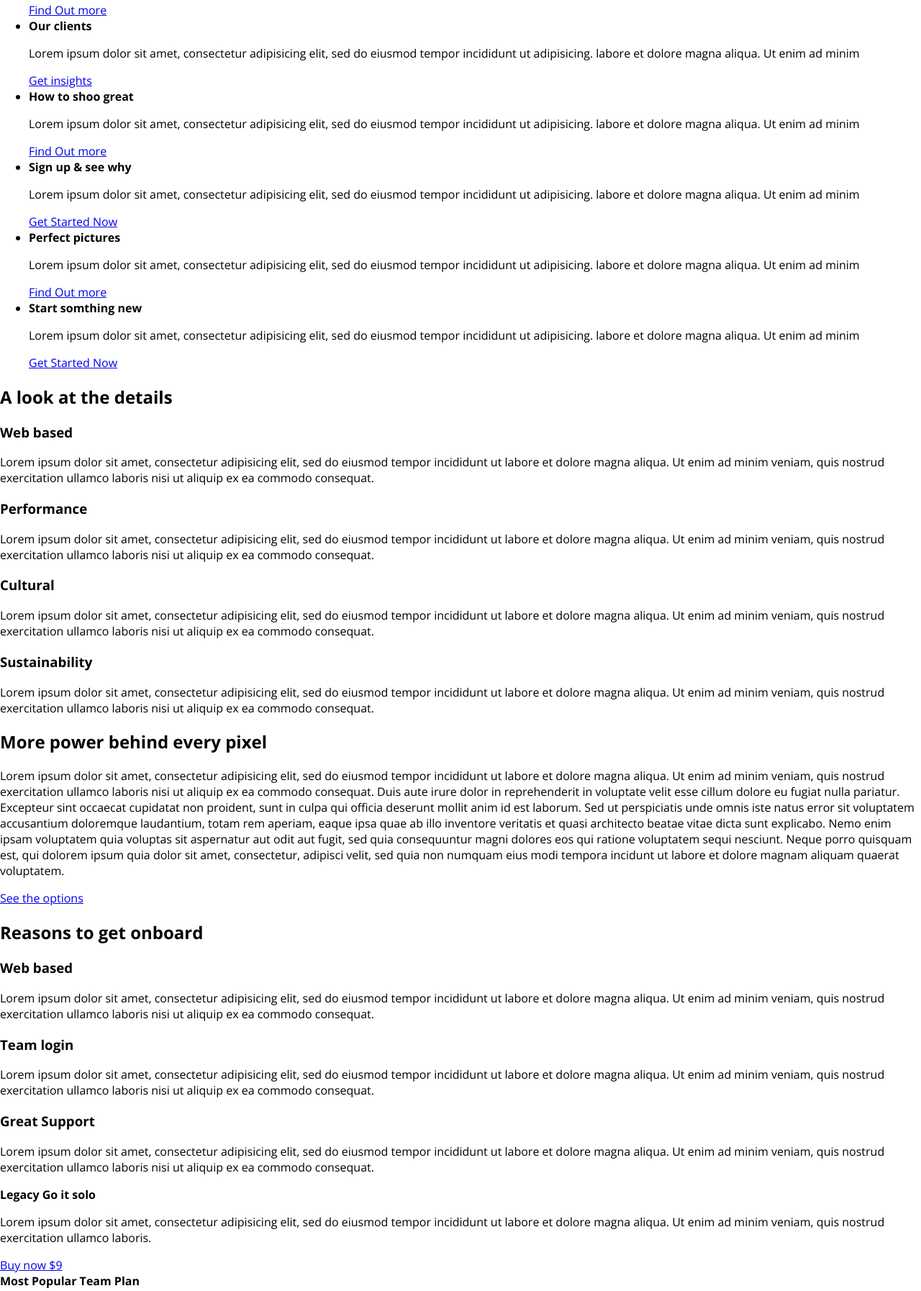
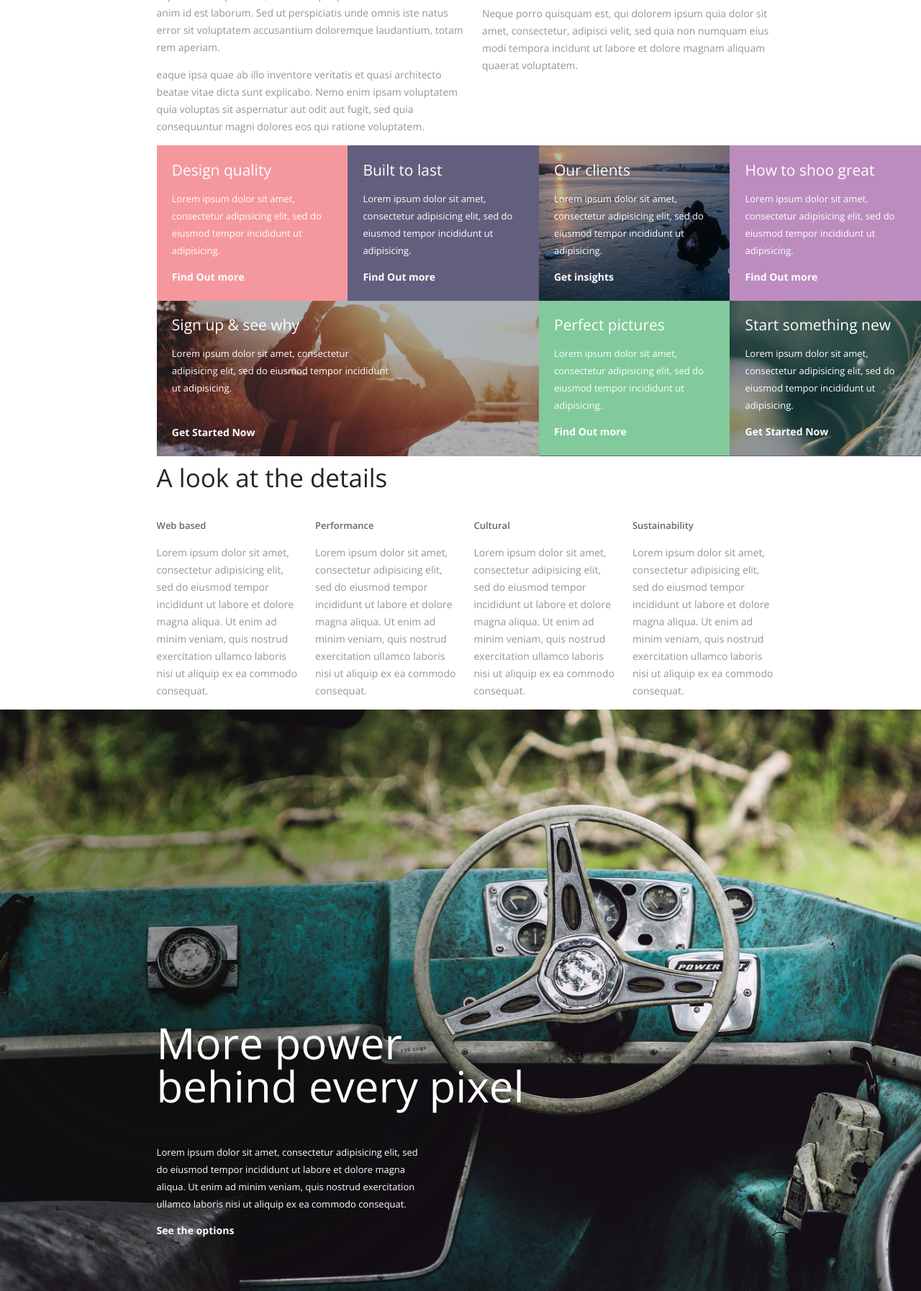
Before and after one commit to Verta-master/Landing-Take, a plain HTML site: page index.html in a window 1280 px wide. Shown: the part 676-2470 px from the top of the page at 72% size. Drawn offline with nearby package versions, Linux system fonts and the light colour scheme.

Commit message:
CSS-styles
CSS-styles provided

```diff
--- a/css/style.css
+++ b/css/style.css
@@ -1,3 +1,318 @@
 body {
     font-family: "Open Sans", "Arial", sans-serif;
+    font-size: 14px;
+    line-height: 24px;
+    font-weight: normal;
+    color: #959595;
 }
+
+.header-main {
+    background: #f49ca5 url(../img/background-header.jpg) no-repeat center;
+    background-size: cover;
+    color: #ffffff;
+    padding-left: 17%;
+    padding-bottom: 6.7%;
+    padding-top: 2%;
+    position: relative;
+}
+
+.header-main::after {
+    content: "";
+    background-image: url(../img/phone.png);
+    background-repeat: no-repeat;
+    background-size: contain;
+    position: absolute;
+    top: 20%;
+    left: 55%;
+    display: block;
+    width: 30%;
+    height: 948px;
+}
+
+.header-main img {
+    margin-bottom: 6.3%;
+}
+
+.header-main h1,
+.block-power h2 {
+    font-size: 60px;
+    font-weight: 300;
+    color: #ffffff;
+}
+
+.header-main p,
+.block-power p {
+    font-size: 13px;
+    font-weight: 300;
+    width: 35%;
+    color: #ffffff;
+}
+
+.block-white {
+    padding-left: 17%;
+}
+
+.block-up,
+.block-down {
+    padding-right: 17%;
+}
+
+.block-up h2,
+.block-down h2 {
+    color: #222626;
+    font-size: 35px;
+    line-height: 24px;
+    font-weight: 300;
+    margin-top: 2%;
+}
+
+.clearfix:after {
+    display: table;
+    content: "";
+    clear: both;
+}
+
+.block-up-left {
+    float: left;
+    width: 48.7%;
+}
+
+.block-up-right {
+    float: right;
+    width: 48.7%;
+    margin-top: 11%;
+}
+
+.block-color {
+    list-style-type: none;
+    margin: 0;
+    padding: 0;
+    background: #615f7d;
+    color: #ffffff;
+}
+
+.block-name {
+    font-size: 150%;
+    font-weight: 300;
+}
+
+.block-color p {
+    font-size: 13px;
+    font-weight: normal;
+}
+
+.block-color a,
+.block-power a {
+    font-size: 14px;
+    font-weight: bold;
+    line-height: 24px;
+    color: #ffffff;
+    text-decoration: none;
+}
+
+.block-color li {
+    float: left;
+    width: 21%;
+    padding: 2%;
+    height: 50%;
+}
+
+.block-pink {
+    background-color: #f5989d;
+}
+
+.block-sea {
+    background-image: url(../img/box-2.jpg);
+    background-repeat: no-repeat;
+    background-size: cover;
+}
+
+.block-magenta {
+    background-color: #bd8cbf;
+}
+
+.block-mint {
+    background-color: #82ca9c;
+}
+
+.block-last {
+    background-image: url(../img/box-1.jpg);
+    background-repeat: no-repeat;
+    background-size: cover;
+}
+
+.block-color li:nth-of-type(5) {
+    width: 46%;
+}
+
+.block-double {
+    background-image: url(../img/box-3.jpg);
+    background-repeat: no-repeat;
+    background-size: cover;
+}
+
+.block-double p {
+    width: 62.5%;
+    margin-bottom: 7.7%;
+}
+
+.block-quarter h3 {
+    font-size: 13px;
+    font-weight: 600;
+    color: #67676d;
+}
+
+.block-quarter {
+    float: left;
+    width: 22.5%;
+    padding-right: 2.5%;
+}
+
+.block-power {
+    background-color: #b788b9;
+    background-image: url(../img/background-auto.jpg);
+    background-repeat: no-repeat;
+    background-size: cover;
+    padding-left: 17%;
+    padding-bottom: 6.7%;
+    padding-top: 30%;
+    margin: 0;
+}
+
+.block-power h2 {
+    width: 50%;
+    line-height: 60px;
+}
+
+.block-reason {
+    background-color: #82ca9c;
+    padding-left: 17%;
+    padding-right: 17%;
+    margin: 0;
+    color: #ffffff;
+}
+
+.block-reason h2 {
+    font-size: 35px;
+    font-weight: 300;
+}
+
+.block-reason h3 {
+    font-size: 13px;
+    font-weight: 600;
+}
+
+.block-third {
+    float: left;
+    width: 30.5%;
+    padding-right: 2.5%;
+}
+
+.block-buy {
+    background-color: #f6f7fa;
+    padding-left: 17%;
+    padding-right: 17%;
+}
+
+.block-buy-left {
+    float: left;
+    width: 24%;
+    padding-left: 13%;
+    padding-right: 13%;
+}
+
+.block-buy-right {
+    float: right;
+    width: 40%;
+    padding-left: 5%;
+    padding-right: 5%;
+    background-color: #ffffff;
+    box-shadow: 0 0 30px 5px #9a9a9a;
+}
+
+.block-buy-name {
+    display: block;
+    font-size: 30px;
+    line-height: 40px;
+    font-weight: 300;
+}
+
+.block-buy-label {
+    font-size: 11px;
+    line-height: 22px;
+    color: #fff;
+    font-weight: bold;
+    text-transform: uppercase;
+    padding: 6px 12px;
+    border-radius: 5px;
+}
+
+.label-left {
+    background-color: #e1e1e1;
+}
+
+.label-right {
+    background-color: #bd8cbf;
+}
+
+.block-buy a {
+    color: #fff;
+    font-size: 13px;
+    line-height: 22px;
+    font-weight: bold;
+    text-transform: uppercase;
+    background-color: #82ca9c;
+    text-decoration: none;
+    border-radius: 5px;
+    padding: 17px 25px;
+}
+
+.footer-main {
+    background-color: #192431;
+    color: #fff;
+    padding-left: 17%;
+    padding-right: 17%;
+}
+
+.footer-name {
+    font-size: 13px;
+    font-weight: 600;
+}
+
+.footer-left {
+    float: left;
+    width: 47.5%;
+    padding-right: 2.5%;
+}
+
+.footer-right {
+    float: right;
+    width: 40%;
+    padding-left: 10%;
+}
+
+.footer-column {
+    float: left;
+    width: 30%;
+}
+
+.footer-column a,
+.footer-left p {
+    text-decoration: none;
+    color: #fff;
+    font-size: 13px;
+    font-weight: normal;
+}
+
+.footer-column ul {
+    list-style-type: none;
+    margin: 0;
+    padding: 0;
+}
+
+.footer-right label {
+    display: block;
+    font-size: 12px;
+    line-height: 18px;
+    color: #57697f;
+}
--- a/index.html
+++ b/index.html
@@ -8,14 +8,14 @@
     <link rel="stylesheet" href="css/style.css">
 </head>
 <body>
-    <header>
-        <img src="../Landing-Take/img/logo.svg" alt="Logo" width="92" height="41">
+    <header class="header-main">
+        <img src="../Landing-Take/img/logo.png" alt="Logo" width="92" height="41">
         <h1>Picture perfect</h1>
         <p>Lorem ipsum dolor sit amet, consectetur adipisicing elit, sed do eiusmod tempor incididunt ut labore et dolore magna aliqua. </p>
     </header>
     <main>
         <div class="block-white">
-            <section class="block-up">
+            <section class="block-up clearfix">
                 <h2>Start something new</h2>
                 <div class="block-up-left">
                     <p>Lorem ipsum dolor sit amet, consectetur adipisicing elit, sed do eiusmod tempor incididunt ut labore et dolore magna aliqua. Ut enim ad minim veniam, quis nostrud exercitation ullamco laboris nisi ut aliquip ex ea commodo consequat.</p>
@@ -27,44 +27,44 @@
                     <p>Neque porro quisquam est, qui dolorem ipsum quia dolor sit amet, consectetur, adipisci velit, sed quia non numquam eius modi tempora incidunt ut labore et dolore magnam aliquam quaerat voluptatem.</p>
                 </div>
             </section>
-            <ul class="block-color">
-                <li>
+            <ul class="block-color clearfix">
+                <li class="block-pink">
                     <strong class="block-name">Design quality</strong>
-                    <p>Lorem ipsum dolor sit amet, consectetur adipisicing elit, sed do eiusmod tempor incididunt ut adipisicing. labore et dolore magna aliqua. Ut enim ad minim</p>
+                    <p>Lorem ipsum dolor sit amet, consectetur adipisicing elit, sed do eiusmod tempor incididunt ut adipisicing.</p>
                     <a href="#">Find Out more</a>
                 </li>
-                <li>
+                <li class="block-violet">
                     <strong class="block-name">Built to last</strong>
-                    <p>Lorem ipsum dolor sit amet, consectetur adipisicing elit, sed do eiusmod tempor incididunt ut adipisicing. labore et dolore magna aliqua. Ut enim ad minim</p>
+                    <p>Lorem ipsum dolor sit amet, consectetur adipisicing elit, sed do eiusmod tempor incididunt ut adipisicing.</p>
                     <a href="#">Find Out more</a>
                 </li>
-                <li>
+                <li class="block-sea">
                     <strong class="block-name">Our clients</strong>
-                    <p>Lorem ipsum dolor sit amet, consectetur adipisicing elit, sed do eiusmod tempor incididunt ut adipisicing. labore et dolore magna aliqua. Ut enim ad minim</p>
+                    <p>Lorem ipsum dolor sit amet, consectetur adipisicing elit, sed do eiusmod tempor incididunt ut adipisicing.</p>
                     <a href="#">Get insights </a>
                 </li>
-                <li>
+                <li class="block-magenta">
                     <strong class="block-name">How to shoo great</strong>
-                    <p>Lorem ipsum dolor sit amet, consectetur adipisicing elit, sed do eiusmod tempor incididunt ut adipisicing. labore et dolore magna aliqua. Ut enim ad minim</p>
+                    <p>Lorem ipsum dolor sit amet, consectetur adipisicing elit, sed do eiusmod tempor incididunt ut adipisicing.</p>
                     <a href="#">Find Out more</a>
                 </li>
-                <li>
+                <li class="block-double">
                     <strong class="block-name">Sign up & see why</strong>
-                    <p>Lorem ipsum dolor sit amet, consectetur adipisicing elit, sed do eiusmod tempor incididunt ut adipisicing. labore et dolore magna aliqua. Ut enim ad minim</p>
+                    <p>Lorem ipsum dolor sit amet, consectetur adipisicing elit, sed do eiusmod tempor incididunt ut adipisicing.</p>
                     <a href="#">Get Started Now</a>
                 </li>
-                <li>
+                <li class="block-mint">
                     <strong class="block-name">Perfect pictures</strong>
-                    <p>Lorem ipsum dolor sit amet, consectetur adipisicing elit, sed do eiusmod tempor incididunt ut adipisicing. labore et dolore magna aliqua. Ut enim ad minim</p>
+                    <p>Lorem ipsum dolor sit amet, consectetur adipisicing elit, sed do eiusmod tempor incididunt ut adipisicing.</p>
                     <a href="#">Find Out more</a>
                 </li>
-                <li>
-                    <strong class="block-name">Start somthing new</strong>
-                    <p>Lorem ipsum dolor sit amet, consectetur adipisicing elit, sed do eiusmod tempor incididunt ut adipisicing. labore et dolore magna aliqua. Ut enim ad minim</p>
+                <li class="block-last">
+                    <strong class="block-name">Start something new</strong>
+                    <p>Lorem ipsum dolor sit amet, consectetur adipisicing elit, sed do eiusmod tempor incididunt ut adipisicing.</p>
                     <a href="#">Get Started Now</a>
                 </li>
             </ul>
-            <section class="block-down">
+            <section class="block-down clearfix">
                 <h2>A look at the details</h2>
                 <div class="block-quarter">
                     <h3>Web based</h3>
@@ -86,10 +86,10 @@
         </div>
         <section class="block-power">
             <h2>More power behind every pixel</h2>
-            <p>Lorem ipsum dolor sit amet, consectetur adipisicing elit, sed do eiusmod tempor incididunt ut labore et dolore magna aliqua. Ut enim ad minim veniam, quis nostrud exercitation ullamco laboris nisi ut aliquip ex ea commodo consequat. Duis aute irure dolor in reprehenderit in voluptate velit esse cillum dolore eu fugiat nulla pariatur. Excepteur sint occaecat cupidatat non proident, sunt in culpa qui officia deserunt mollit anim id est laborum. Sed ut perspiciatis unde omnis iste natus error sit voluptatem accusantium doloremque laudantium, totam rem aperiam, eaque ipsa quae ab illo inventore veritatis et quasi architecto beatae vitae dicta sunt explicabo. Nemo enim ipsam voluptatem quia voluptas sit aspernatur aut odit aut fugit, sed quia consequuntur magni dolores eos qui ratione voluptatem sequi nesciunt. Neque porro quisquam est, qui dolorem ipsum quia dolor sit amet, consectetur, adipisci velit, sed quia non numquam eius modi tempora incidunt ut labore et dolore magnam aliquam quaerat voluptatem.</p>
+            <p>Lorem ipsum dolor sit amet, consectetur adipisicing elit, sed do eiusmod tempor incididunt ut labore et dolore magna aliqua. Ut enim ad minim veniam, quis nostrud exercitation ullamco laboris nisi ut aliquip ex ea commodo consequat.</p>
             <a href="#">See the options</a>
         </section>
-        <section class="block-reason">
+        <section class="block-reason clearfix">
             <h2>Reasons to get onboard</h2>
             <div class="block-third">
                 <h3>Web based</h3>
@@ -104,27 +104,28 @@
                 <p>Lorem ipsum dolor sit amet, consectetur adipisicing elit, sed do eiusmod tempor incididunt ut labore et dolore magna aliqua. Ut enim ad minim veniam, quis nostrud exercitation ullamco laboris nisi ut aliquip ex ea commodo consequat.</p>
             </div>
         </section>
-        <section class="block-buy">
+        <section class="block-buy clearfix">
             <div class="block-buy-left">
-                <b class="block-buy-label">Legacy</b>
+                <b class="block-buy-label label-left">Legacy</b>
                 <strong class="block-buy-name">Go it solo</strong>
                 <p>Lorem ipsum dolor sit amet, consectetur adipisicing elit, sed do eiusmod tempor incididunt ut labore et dolore magna aliqua. Ut enim ad minim veniam, quis nostrud exercitation ullamco laboris.</p>
                 <a href="#" class="block-buy-link">Buy now $9</a>
             </div>
             <div class="block-buy-right">
-                <b class="block-buy-label">Most Popular</b>
+                <b class="block-buy-label label-right">Most Popular</b>
                 <strong class="block-buy-name">Team Plan</strong>
                 <p>Lorem ipsum dolor sit amet, consectetur adipisicing elit, sed do eiusmod tempor incididunt ut labore et dolore magna aliqua. Ut enim ad minim veniam, quis nostrud exercitation ullamco laboris.</p>
                 <a href="#" class="block-buy-link">Buy now $18</a>
             </div>
         </section>
     </main>
-    <footer>
+    <footer class="footer-main clearfix">
         <div class="footer-left">
             <b class="footer-name">Get in touch</b>
             <p>Lorem ipsum dolor sit amet, consectetur adipisicing elit, sed do eiusmod tempor incididunt ut labore et dolore magna aliqua. Ut enim ad minim veniam, quis nostrud exercitation ullamco laboris nisi ut aliquip ex ea commodo consequat.</p>
-            <div class="footer-links">
-                <b class="footer-link-name">Resources</b>
+            <div class="footer-links clearfix">
+                <div class="footer-column">
+                    <b class="footer-name">Resources</b>
                     <ul>
                         <li><a href="#">Tour</a></li>
                         <li><a href="#">Customers</a></li>
@@ -132,7 +133,9 @@
                         <li><a href="#">New Features</a></li>
                         <li><a href="#">Education</a></li>
                     </ul>
-                <b class="footer-link-name">Features</b>
+                </div>
+                <div class="footer-column">
+                    <b class="footer-name">Features</b>
                     <ul>
                         <li><a href="#">Tour</a></li>
                         <li><a href="#">Customers</a></li>
@@ -140,7 +143,9 @@
                         <li><a href="#">New Features</a></li>
                         <li><a href="#">Education</a></li>
                     </ul>
-                <b class="footer-link-name">How To’s</b>
+                </div>
+                <div class="footer-column">
+                    <b class="footer-name">How To’s</b>
                     <ul>
                         <li><a href="#">Tour</a></li>
                         <li><a href="#">Customers</a></li>
@@ -148,6 +153,7 @@
                         <li><a href="#">New Features</a></li>
                         <li><a href="#">Education</a></li>
                     </ul>
+                </div>
             </div>
         </div>
         <div class="footer-right">
```
Also changed, not shown: img/logo.png (added). Lines whose indentation alone changed are shown as unchanged.
